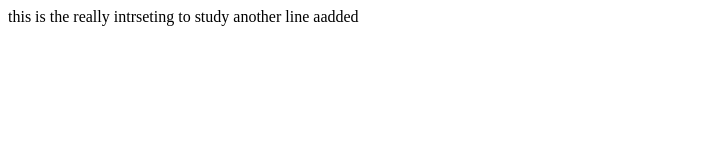
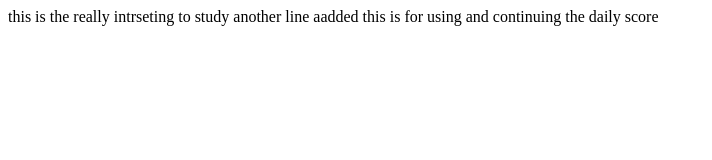
Before and after one commit to 404-ERROR-Striver/ML_project, a plain HTML site: page index.html in a window 1280 px wide. Shown: the whole page, without its empty margins (0-712 px from the left). Drawn offline with Linux system fonts and the light colour scheme.

Commit message:
Update index.html

```diff
--- a/index.html
+++ b/index.html
@@ -1,4 +1,5 @@
 <p>
     this is the  really intrseting to study
     another line aadded
+    this is for using and continuing the daily score
 </p>
```
